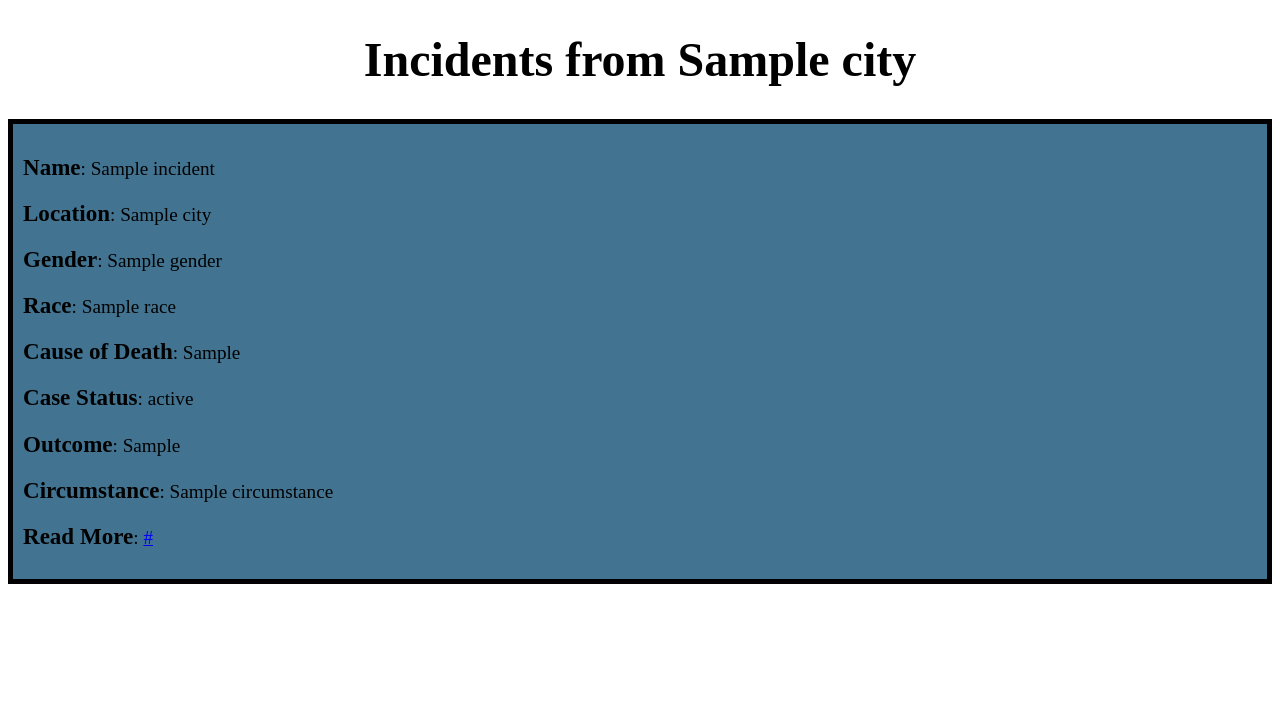
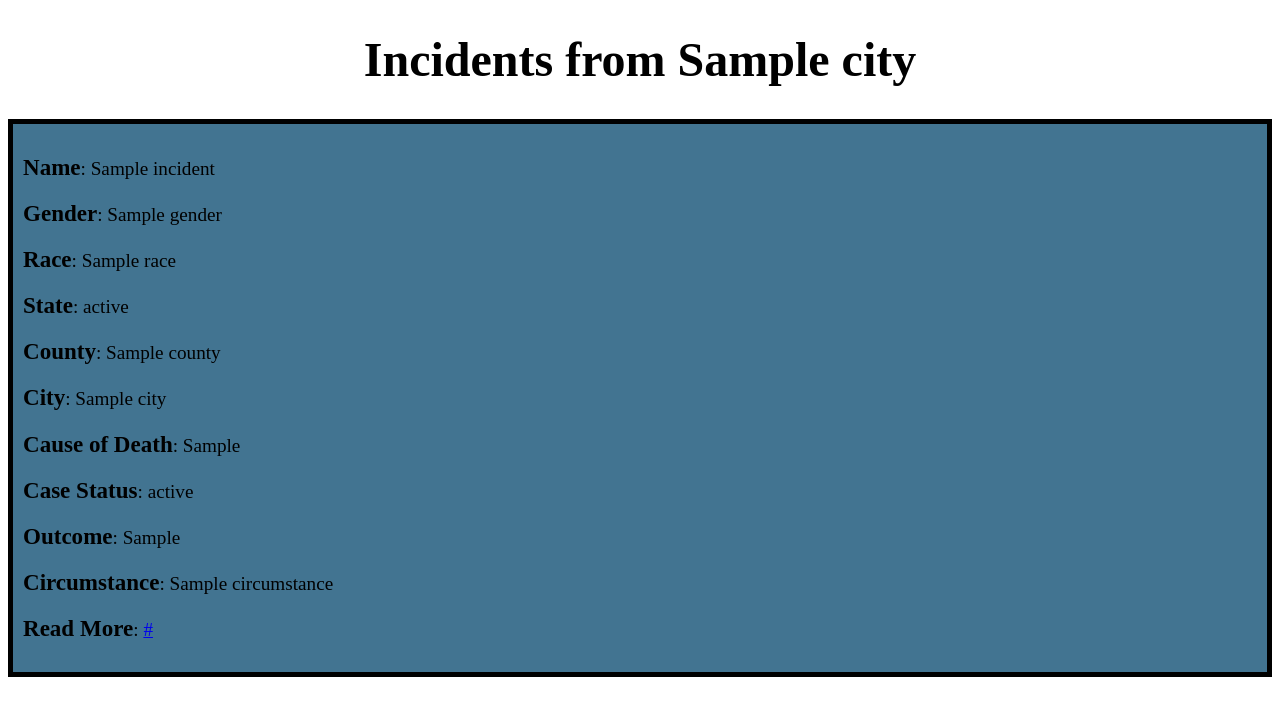
Before and after one commit to SARdude54/SLOHacks, a Flask app: template templates/results.html in a window 1280 px wide. Shown: the top 716 px of the page. Run offline with Flask 3, Linux system fonts and the light colour scheme; the template is opened without the code that fills it: most values are stand-ins (such as "Sample title", 1, 10 or a date in 2020).

Commit message:
added more data to the results page

```diff
--- a/templates/results.html
+++ b/templates/results.html
@@ -10,9 +10,11 @@
 
         <div class="incident">
             <p><strong style="font-size: 1.2em;">Name</strong>: {{ incident["name"] }}</p>
-            <p><strong style="font-size: 1.2em;">Location</strong>: {{ incident["city"] }}</p>
             <p><strong style="font-size: 1.2em;">Gender</strong>: {{ incident["gender"] }}</p>
             <p><strong style="font-size: 1.2em;">Race</strong>: {{ incident["race"] }}</p>
+            <p><strong style="font-size: 1.2em;">State</strong>: {{ incident["state"] }}</p>
+            <p><strong style="font-size: 1.2em;">County</strong>: {{ incident["county"] }}</p>
+            <p><strong style="font-size: 1.2em;">City</strong>: {{ incident["city"] }}</p>
             <p><strong style="font-size: 1.2em;">Cause of Death</strong>: {{ incident["cause_of_death"] }}</p>
             <p><strong style="font-size: 1.2em;">Case Status</strong>: {{ incident["case_status"] }}</p>
             <p><strong style="font-size: 1.2em;">Outcome</strong>: {{ incident["officer_charged"] }}</p>
```
